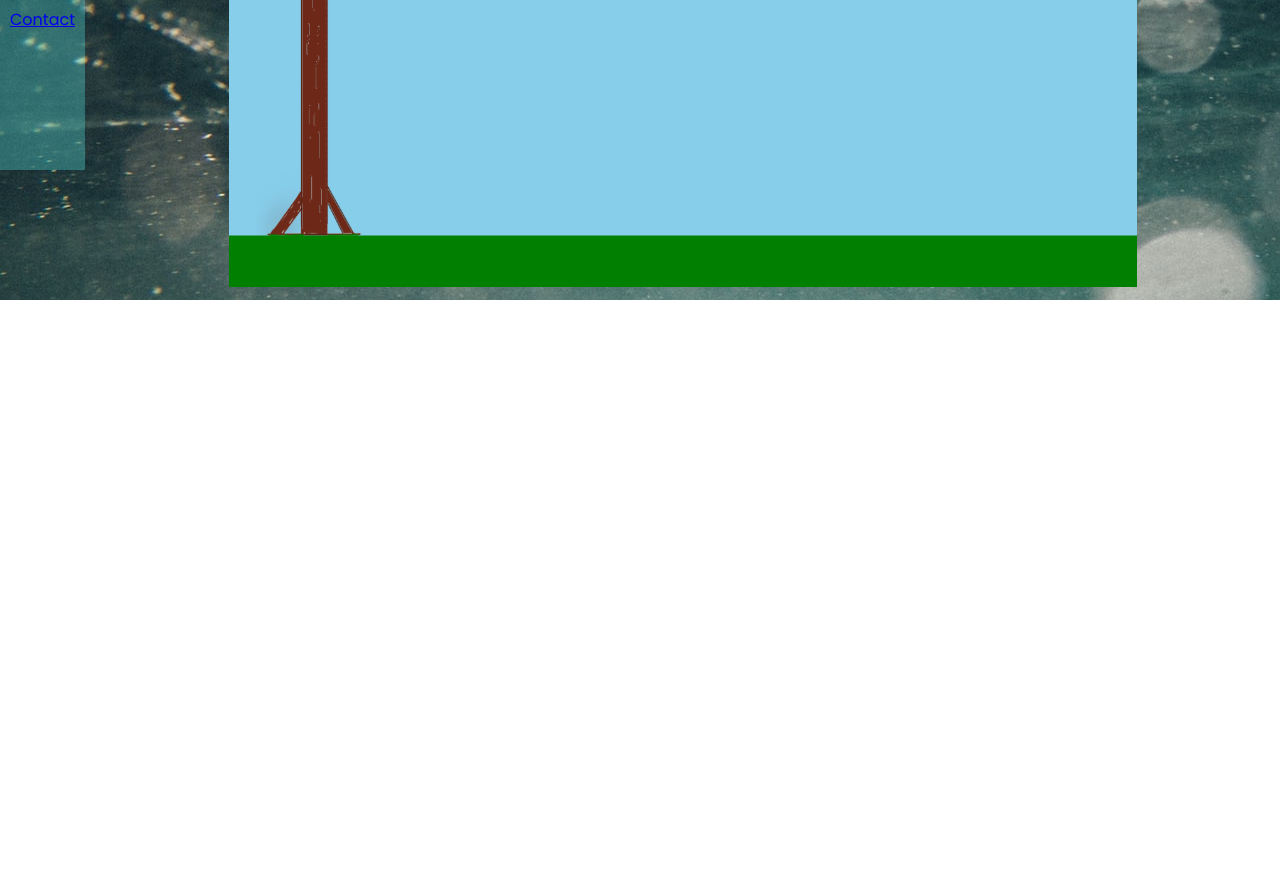
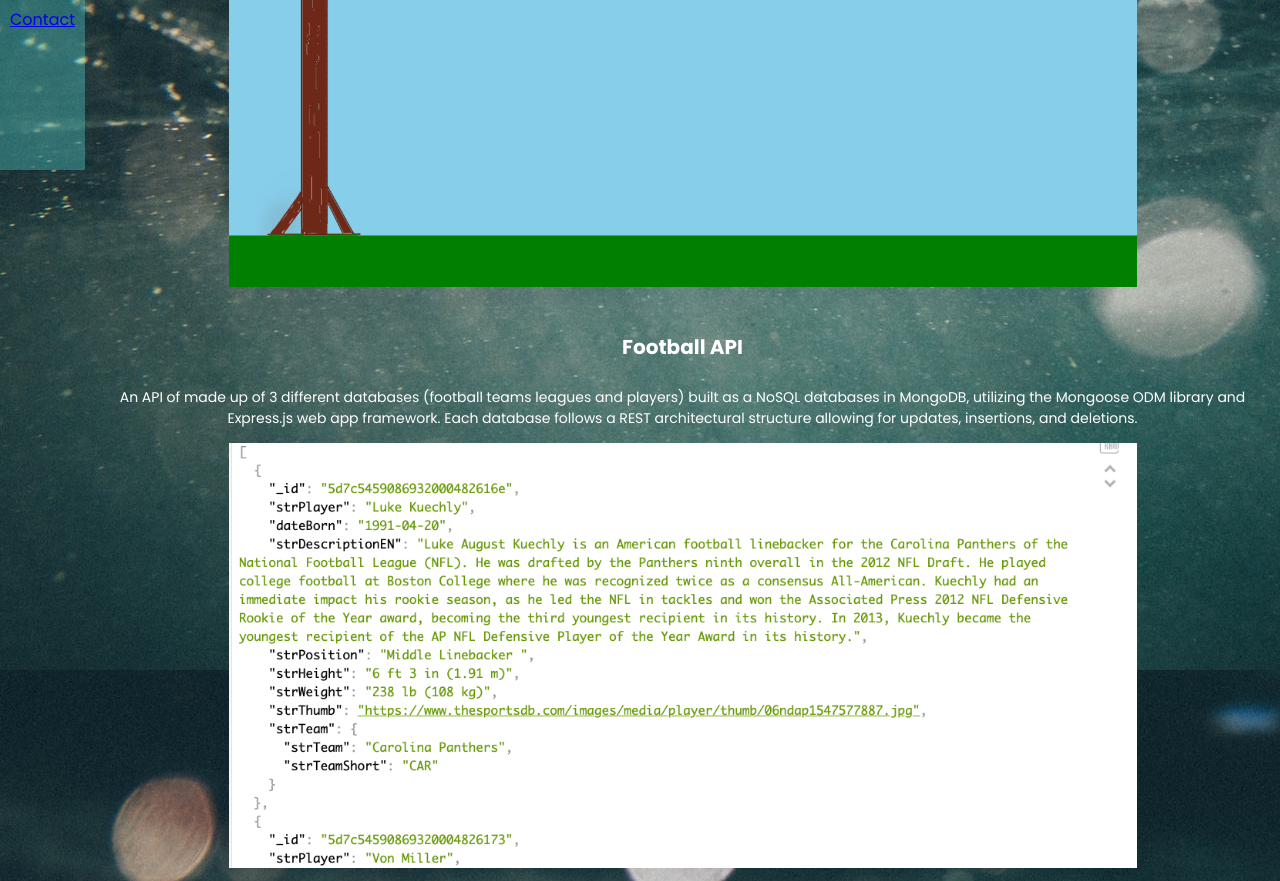
Before and after one commit to walterporzel/walterporzel.github.io, a plain HTML site: page index.html in a window 1280 px wide. Shown: the part 630-1511 px from the top of the page. Before the commit the page ends 930 px from the top, so only its background shows below. Drawn offline with Linux system fonts and the light colour scheme.

Commit message:
added project 2

```diff
--- a/index.html
+++ b/index.html
@@ -30,6 +30,11 @@
 				Hangman is a game played between two players, one person who chooses a word and another who takes turns guessing letters. If the guesser chooses 6 letters that are not in the word before completing the word, they lose the game. If they correctly guess all letters in the word, they win the game.
 			</p>
 			<img class="hangmanScreen" src="./img/start-screen.png">
+			<h2><a class="titleLink" href="https://frozen-headland-94979.herokuapp.com/players">Football API</a></h2>
+			<p class="hangmanDescription">
+				An API of made up of 3 different databases (football teams leagues and players) built as a NoSQL databases in MongoDB, utilizing the Mongoose ODM library and Express.js web app framework. Each database follows a REST architectural structure allowing for updates, insertions, and deletions.
+			</p>
+			<img class="hangmanScreen" src="./img/footballAPI.png">
 		</div>
 	</div>
 </div>
```
Also changed, not shown: img/footballAPI.png (added).
